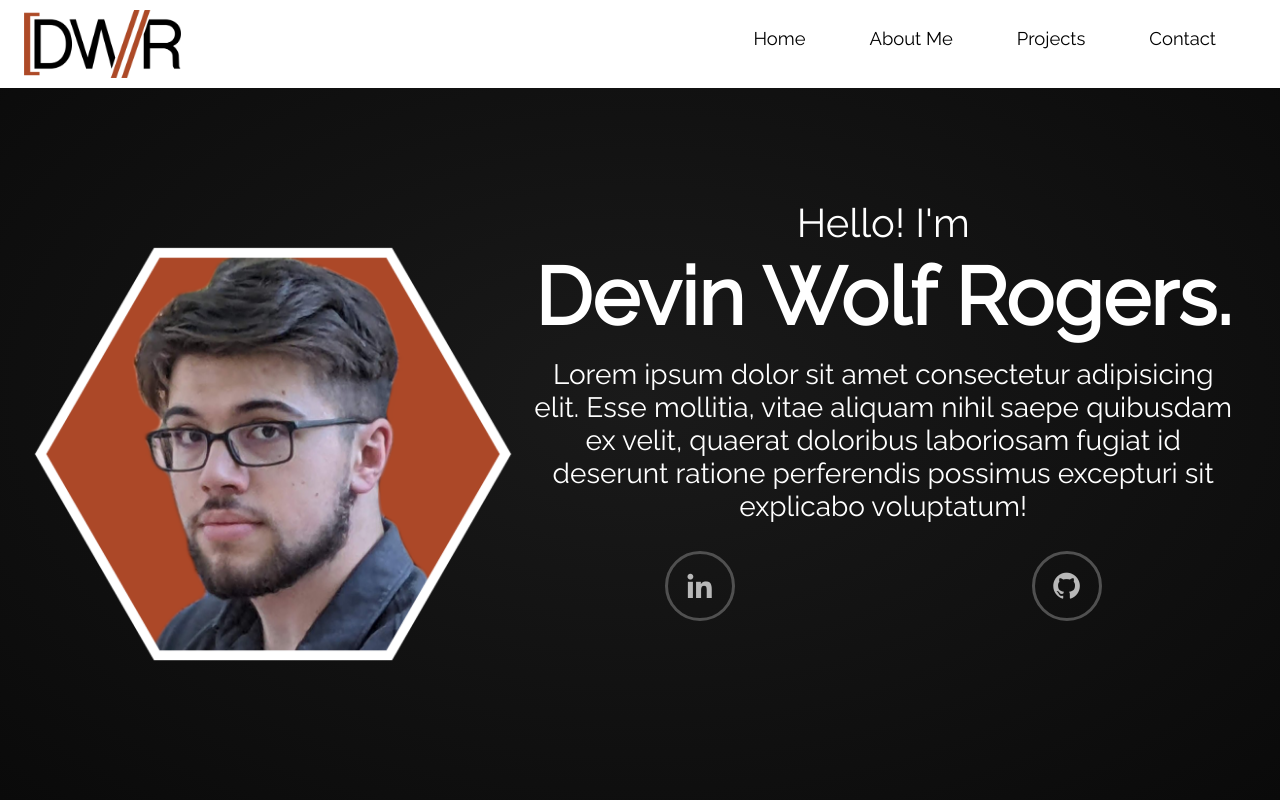
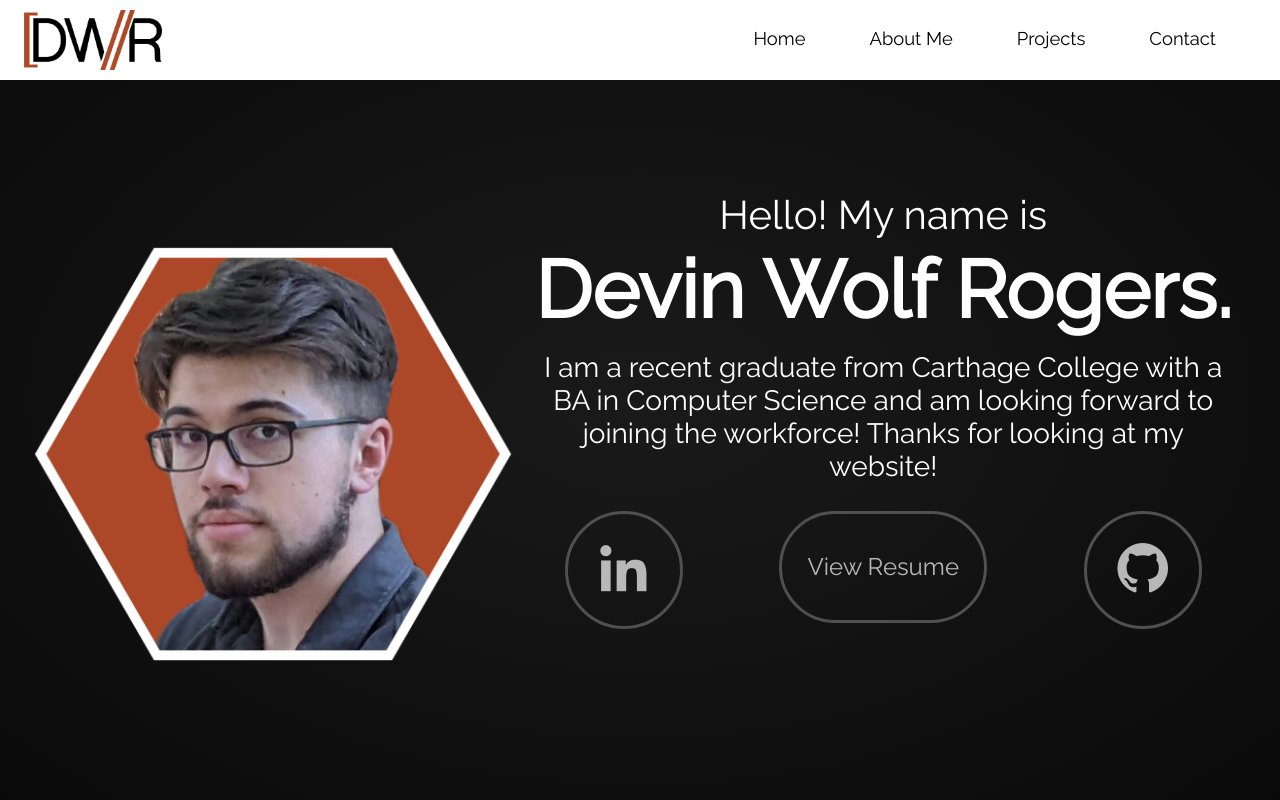
Before and after one commit to devin-w-rogers/thesis, a React (Create React App) app in the folder myapp/: page / in a window 1280 px wide. Shown: the top 800 px of the page. Built offline with nearby package versions, Linux system fonts and the light colour scheme.

Commit message:
add nonworking resume button

```diff
--- a/myapp/src/App.css
+++ b/myapp/src/App.css
@@ -19,7 +19,7 @@ nav {
   left: 0;
   width: 100%;
   z-index: 100;
-  height: 11vh;
+  height: 10vh;
 }
 
 nav a {
@@ -44,7 +44,7 @@ nav a:hover {
 
 nav img {
   float: left;
-  height: 8.5vh; /* 3rem */
+  height: 7.5vh; /* 3rem */
   padding: 1.25vh;
   padding-left: 3vh;
 }
@@ -101,12 +101,12 @@ p {
   display: inline-flex;
   justify-content: center;
   align-items: center;
-  width: 4rem;
-  height: 4rem;
+  width: 7rem; /* 7rem */
+  height: 7rem; /* 7rem */
   background: transparent;
   border: .2rem solid #505050; /* #ac4828, #ac6034 */
   border-radius: 50%;
-  font-size: 2rem;
+  font-size: 3.8rem; /* 3.8rem */
   color: #b8b8b8;
   margin-right: auto;
   margin-left: auto;
@@ -125,6 +125,40 @@ p {
   text-shadow: 0 0 10px #ffffff;
   border: .2rem solid #ff4000;
 }
+
+.resume {
+  display: flex;
+}
+
+.resumeBtn {
+  display: inline-flex;
+  justify-content: center;
+  align-items: center;
+  font-size: 3vh;
+  width: 13rem; /* 13rem */
+  height: 7rem; /* 7rem */
+  background: transparent;
+  border: .2rem solid #505050; /* #ac4828, #ac6034 */
+  border-radius: 5vw;
+  color: #b8b8b8;
+  margin-right: auto;
+  margin-left: auto;
+  text-decoration-line: none;
+  transition: .25s;
+}
+
+.resumeBtn:hover::before {
+  transform: scale(1.1);
+  box-shadow: 0 0 15px #ffffff;
+}
+
+.resumeBtn:hover {
+  color: #ffffff;
+  box-shadow: 0 0 10px #ff4000;
+  text-shadow: 0 0 10px #ffffff;
+  border: .2rem solid #ff4000;
+}
+
 
 /* About Me Styles --------------------------------------------------------- */
 #aboutMe {
--- a/myapp/src/homePage.jsx
+++ b/myapp/src/homePage.jsx
@@ -8,16 +8,17 @@ export function HomePage() {
                 <img src={hexaheadshot} class="hexhs animate__animated animate__fadeInLeft" alt="headshot" />
             </div>
             <div class="container animate__animated animate__fadeInUp">
-                <p style={{ fontSize: '5vh', marginBottom: '.3rem'}}>Hello! I'm</p>
+                <p style={{ fontSize: '5vh', marginBottom: '.3rem'}}>Hello! My name is</p>
                 <h1>Devin Wolf Rogers.</h1>
                 <p style={{ marginLeft: '1rem', marginRight: '1rem'}}>
-                Lorem ipsum dolor sit amet consectetur adipisicing elit. Esse mollitia,
-                vitae aliquam nihil saepe quibusdam ex velit, quaerat doloribus laboriosam
-                fugiat id deserunt ratione perferendis possimus excepturi sit explicabo voluptatum!
+                    I am a recent graduate from Carthage College with a BA in Computer Science and am looking forward to joining the workforce! Thanks for looking at my website!
                 </p>
                 <div class="social">
                     <a href="https://www.linkedin.com/in/devinwolfrogers" target="_blank" rel="noopener"><i class='bx bxl-linkedin'></i></a>
+                    <button id="openResume" class="resumeBtn">View Resume</button>
                     <a href="https://github.com/devin-w-rogers" target="_blank" rel="noopener"><i class='bx bxl-github' ></i></a>
+                </div>
+                <div class="resume">
                 </div>
             </div>
         </main>
```
Also changed, not shown: 2 other files (tests, documents, lock files or other folders).
